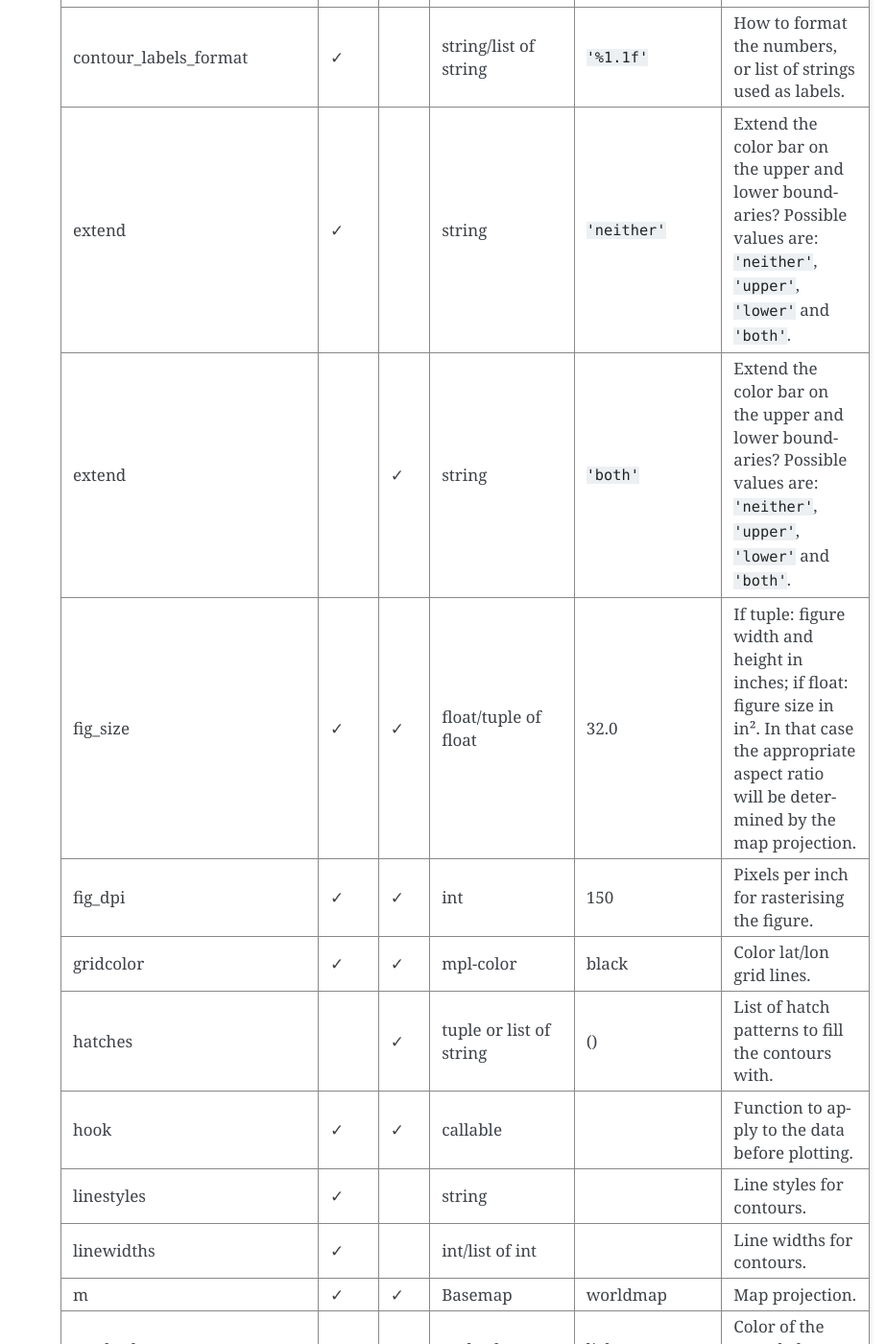
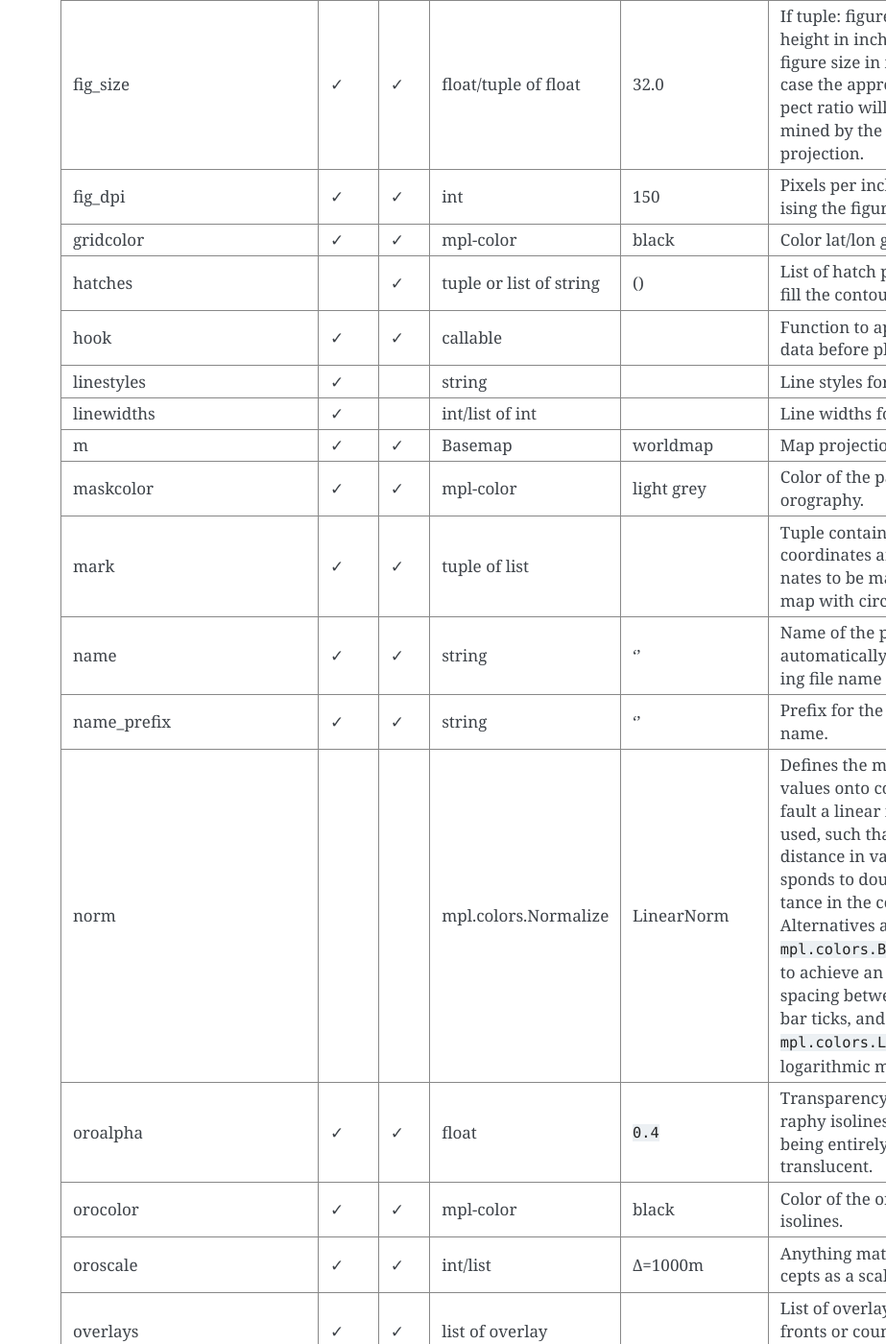
Before and after one commit to weathermanbarnes/wxlib, a Sphinx documentation site: the page built from doc/source/plot.rst, in a window 1280 px wide and 1400 px high, scrolled down 3616 px. Shown: the whole window at 96% size, without its empty margins (357-1280 px from the left). Built offline with Sphinx 7.4.7, drawn with Linux system fonts in a browser that asks for light colours; the version number could not be read and is left out.

Commit message:
Added documentation for the norm plot keyword argument.

```diff
--- a/doc/source/plot.rst
+++ b/doc/source/plot.rst
@@ -117,6 +117,7 @@ maskcolor		        ✓ 	✓ 	mpl-color 	        light grey 	        Color of the
 mark			        ✓ 	✓ 	tuple of list 	 	                        Tuple containing list of x-coordinates and y-coordinates to be marked on the map with circles.
 name				✓	✓	string			''			Name of the plot, used for automatically determining file name and title.
 name_prefix			✓	✓	string			''			Prefix for the plot file name.
+norm                                            mpl.colors.Normalize    LinearNorm              Defines the mapping of values onto colors. By default a linear mapping is used, such that double the distance in value corresponds to double the distance in the color map. Alternatives are ``mpl.colors.BoundaryNorm`` to achieve an equal color spacing between colour bar ticks, and ``mpl.colors.LogNorm`` for a logarithmic mapping.
 oroalpha		        ✓ 	✓ 	float 	                ``0.4``    	        Transparency of the orography isolines, which $0$ being entirely translucent.
 orocolor		        ✓ 	✓ 	mpl-color 	        black 	                Color of the orography isolines.
 oroscale		        ✓ 	✓ 	int/list 	        Δ=1000m                 Anything matplotlib accepts as a scale.
```
